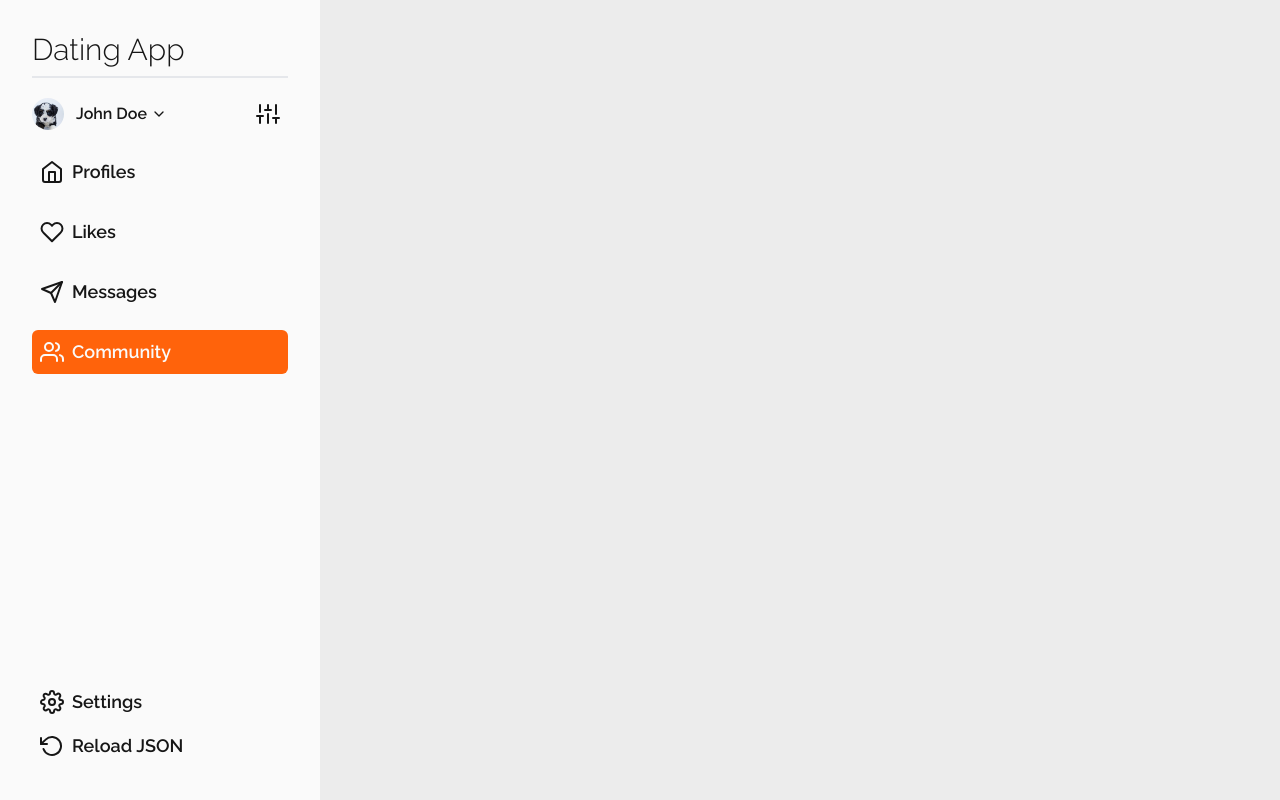
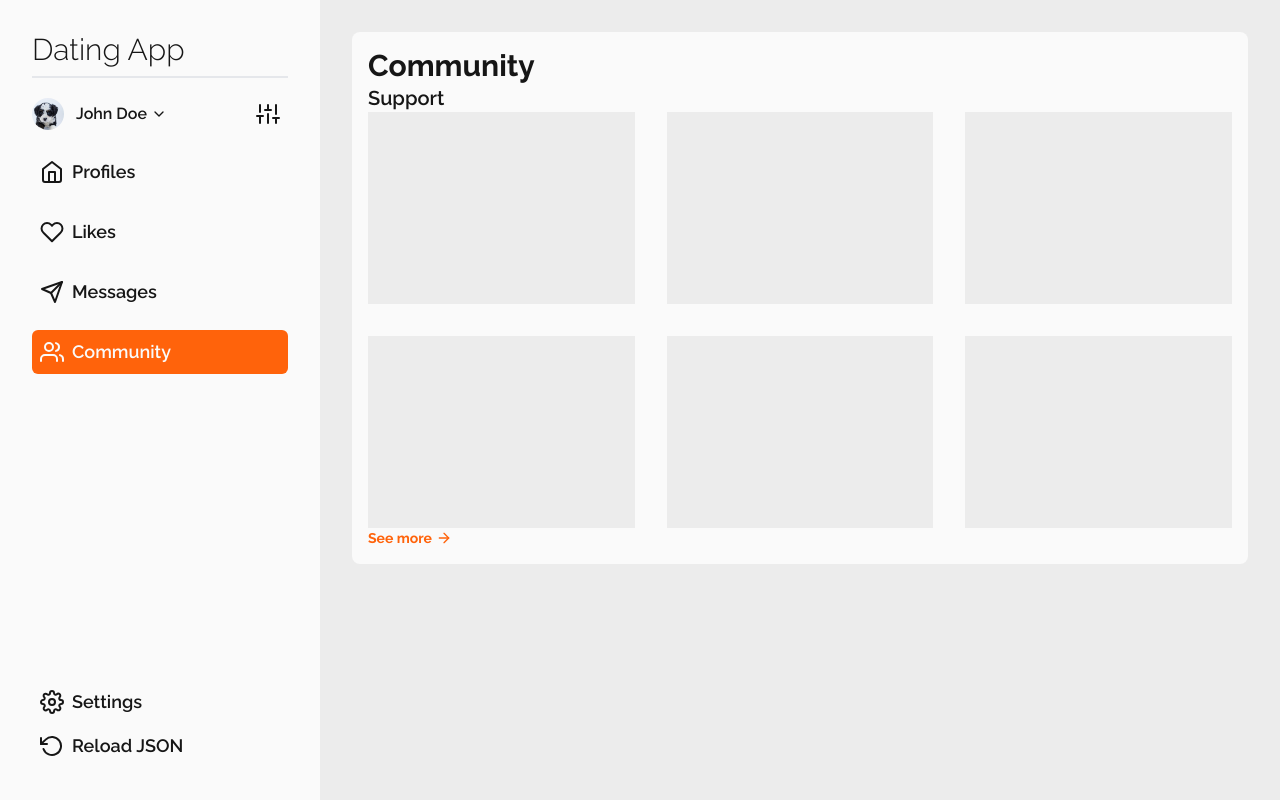
Before and after one commit to Danijel-Korent/open-dating, a Flask app: page /messages/community in a window 1280 px wide. Run offline with Flask 3, Linux system fonts and the light colour scheme; style sheets or scripts are compiled from the project's sources; some libraries are stand-ins or nearby versions.

```diff
--- a/database.json
+++ b/database.json
@@ -245,6 +245,18 @@
                     "receiver_id": "john_doe",
                     "timestamp": "",
                     "message": "test"
+                },
+                {
+                    "sender_id": "john_doe",
+                    "receiver_id": "jane_smith",
+                    "timestamp": "",
+                    "message": "hello"
+                },
+                {
+                    "sender_id": "john_doe",
+                    "receiver_id": "jane_smith",
+                    "timestamp": "",
+                    "message": "funny"
                 }
             ]
         },
@@ -275,6 +287,12 @@
                     "receiver_id": "sarah_lee",
                     "timestamp": "",
                     "message": "that's great"
+                },
+                {
+                    "sender_id": "john_doe",
+                    "receiver_id": "sarah_lee",
+                    "timestamp": "",
+                    "message": "this is for sarah lee"
                 }
             ]
         }
--- a/opendating/config.py
+++ b/opendating/config.py
@@ -3,3 +3,4 @@ import os
 
 class Config:
     DATABASE_FILE = os.getenv("DATABASE_FILE", "database.json")
+    SECRET_KEY = "c7ce9437b54c40d7ab2e92cad2e0827d"
--- a/opendating/messages/routes.py
+++ b/opendating/messages/routes.py
@@ -51,5 +51,13 @@ def register_routes(db: DB, socketio: SocketIO):
 
 
     @messages_bp.route("/community")
-    def community():
+    def communities():
         return render_template("community.html", title="Community")
+
+    @messages_bp.route("/community/categories/<category>")
+    def category(category):
+        pass
+
+    @messages_bp.route("/community/<community>")
+    def community(community):
+        pass
--- a/opendating/messages/templates/community.html
+++ b/opendating/messages/templates/community.html
@@ -9,4 +9,18 @@
 {% endblock header %}
 
 {% block content %}
+  <div class="w-full h-full p-8 ">
+    <div class="bg-neutral-50 p-4 rounded-lg">
+    <h2 class="text-3xl font-bold">Community</h2>
+      <h3 class="text-xl font-semibold">Support</h3>
+    <div class="grid grid-cols-3 gap-8">
+        {% for i in range(6) %}
+          <div class="h-48 bg-neutral-100"></div>
+        {% endfor %}
+    </div>
+      <a class="flex flex-row items-center text-sm text-accent-500 gap-1 font-bold">See more<i data-feather="arrow-right" class="w-4 h-4"></i></a>
+    </div>
+
+
+  </div>
 {% endblock content %}
--- a/opendating/templates/_nav.html
+++ b/opendating/templates/_nav.html
@@ -19,7 +19,7 @@
     {{nav_link('Profiles', url_for('dating.index'), 'home')}}
     {{nav_link('Likes', url_for('dating.likes'), 'heart')}}
     {{nav_link('Messages', url_for('messages.messages'), 'send')}}
-    {{nav_link('Community', url_for('messages.community'), 'users')}}
+    {{nav_link('Community', url_for('messages.communities'), 'users')}}
     <div class="md:hidden ">
       {% call nav_link('Profile', '/profile', 'circle') %}
       <img class="rounded-full w-6 h-6" src="{{get_image_path(active_user.username, active_user.pictures[0])}}">
```
Also changed, not shown: opendating/messages/templates/chat.html (+6 -2 lines).
